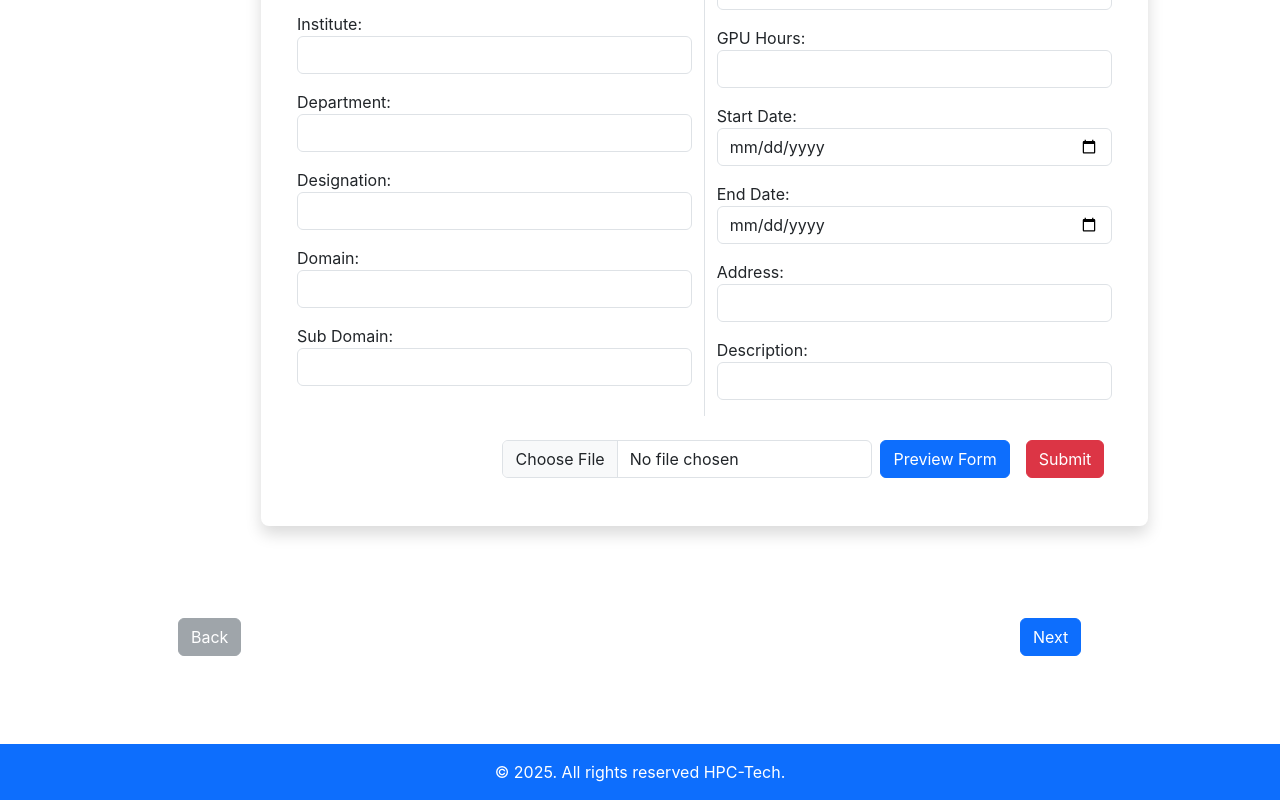
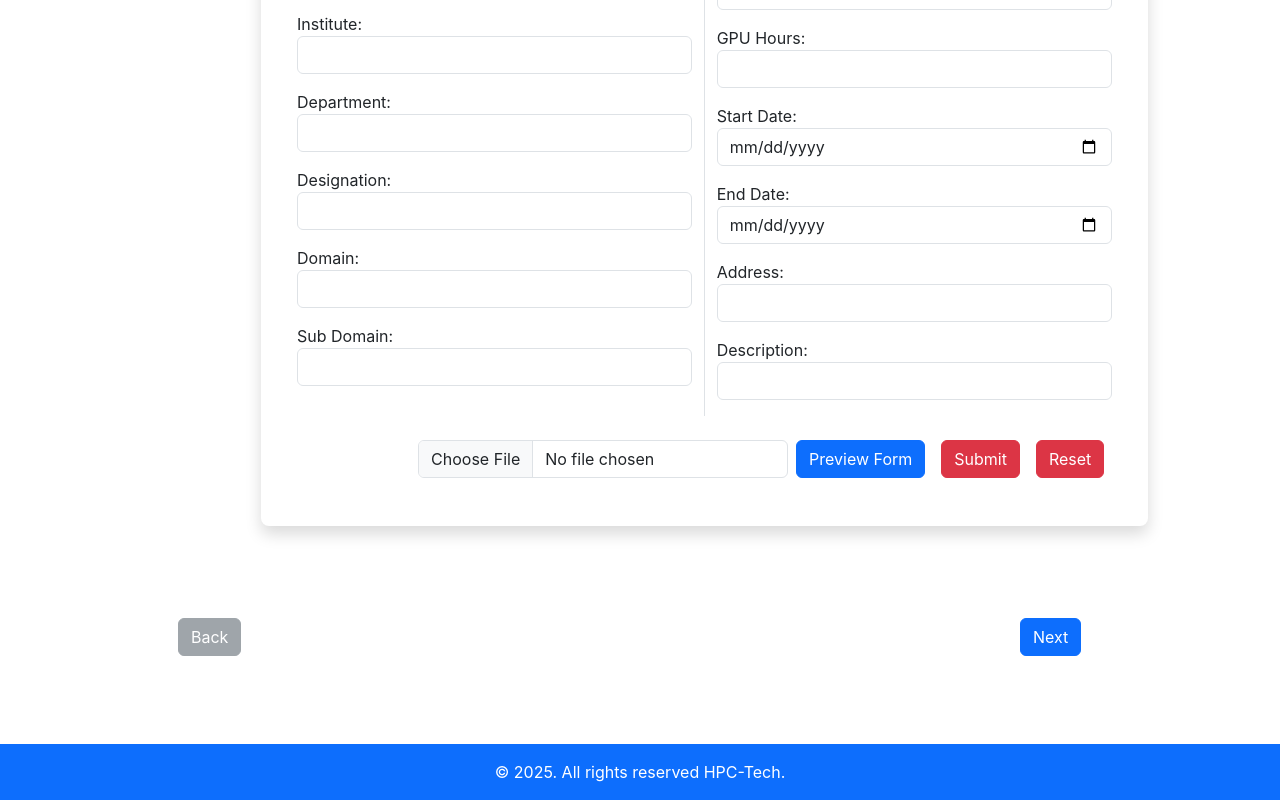
Before and after one commit to Tushar-exe/Billing-frontend, a React (Create React App) app: page /quick-setup in a window 1280 px wide. Shown: the part 886-1686 px from the top of the page. Built offline with nearby package versions, Linux system fonts and the light colour scheme.

Commit message:
added reset button in ldap form

```diff
--- a/src/Components/Ldap.jsx
+++ b/src/Components/Ldap.jsx
@@ -323,7 +323,7 @@ const Ldap = () => {
               <div className="mt-4">
                       <button type="button" className="btn btn-primary ms-2 me-2" onClick={() => handlePreview(values)}>Preview Form</button>
                       <button type="submit" className="btn btn-danger ms-2 me-2">Submit</button>
-
+                      <button type="reset" className="btn btn-danger ms-2 me-2" >Reset</button>
               </div>
               </div>
                 </div>
```
